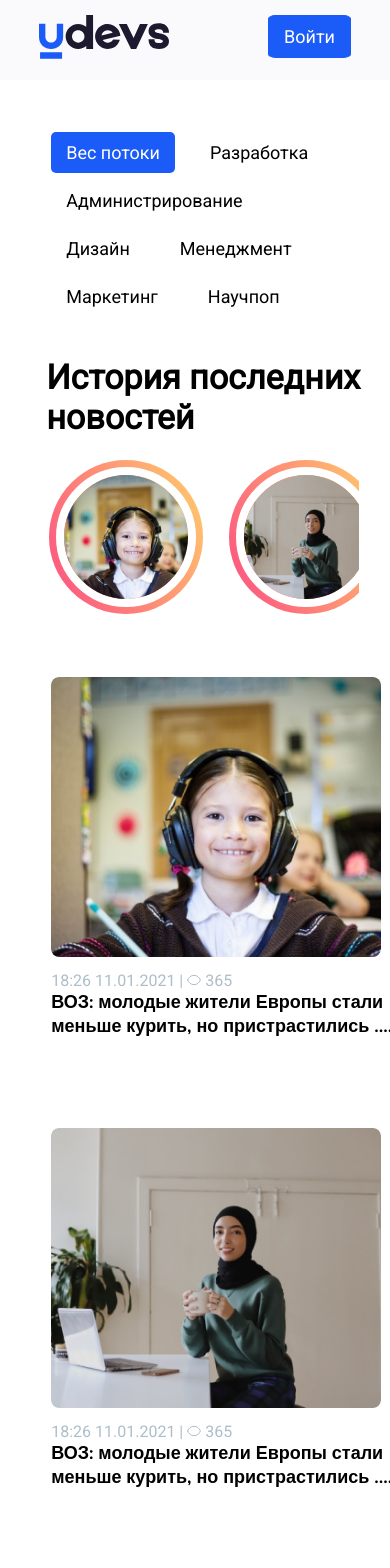
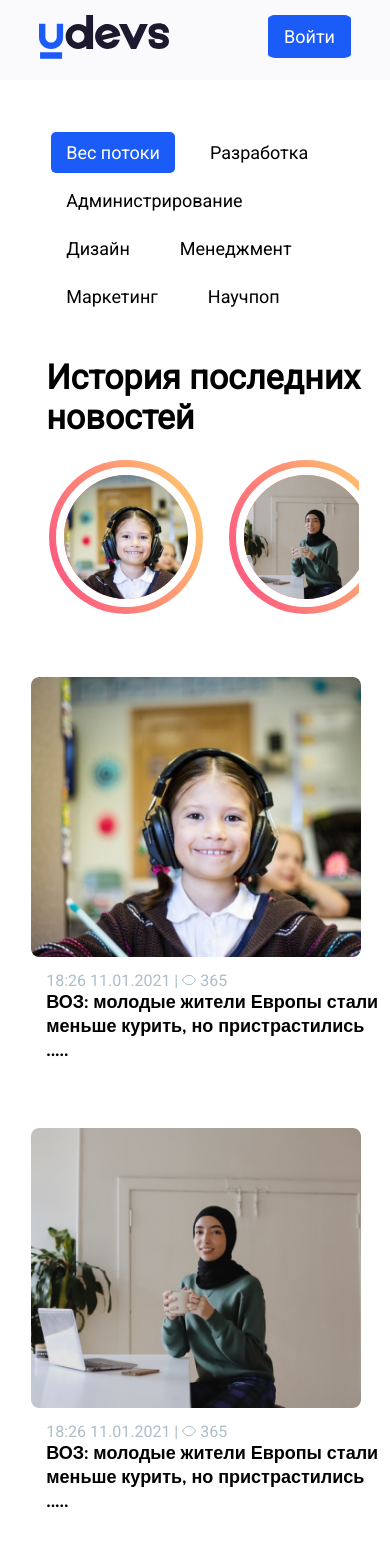
Before and after one commit to asadbeksr/udevs-blog, a React (Create React App) app: page / in a window 390 px wide. Shown: the top 1568 px of the page. Built offline with nearby package versions, Linux system fonts and the light colour scheme.

Commit message:
fix: update blog posts responsiveness

```diff
--- a/src/components/BlogLitItem/BlogListItem.css
+++ b/src/components/BlogLitItem/BlogListItem.css
@@ -42,12 +42,13 @@
   }
 }
 
-@media screen and (max-width: 650px) {
+@media screen and (max-width: 620px) {
   .single-blog-wrap {
     width: 350px;
     height: 400px;
     border-radius: 8px;
     display: block;
+    margin-left: 0px;
   }
 
   .single-blog-title {
@@ -61,6 +62,7 @@
     height: 400px;
     border-radius: 8px;
     display: block;
+    margin-left: 0px;
   }
   .single-blog-img {
     width: 330px;
@@ -68,7 +70,6 @@
     border-radius: 8px;
   }
   .single-post-info {
-    margin-left: 0;
     margin-top: 10px;
   }
 }
```
